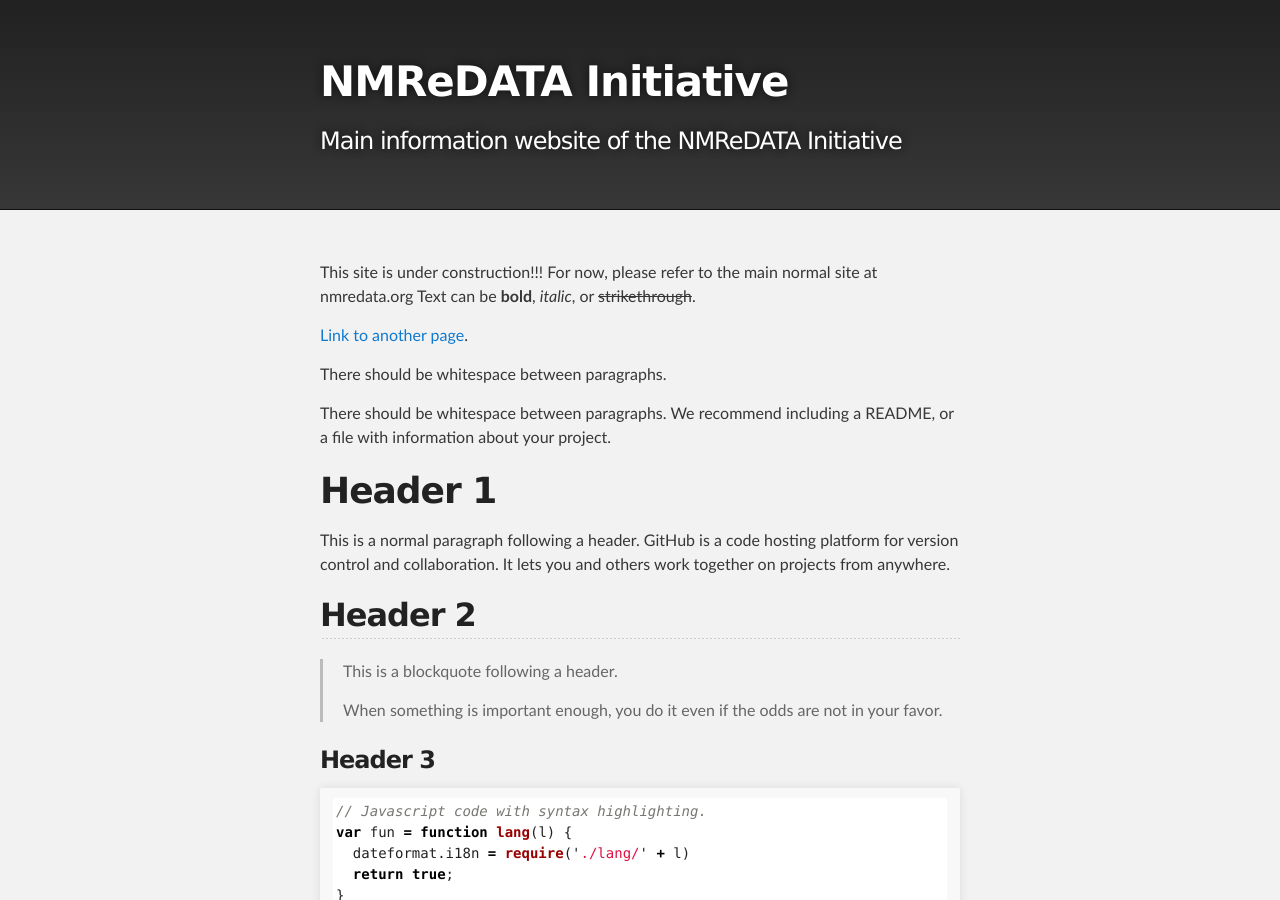
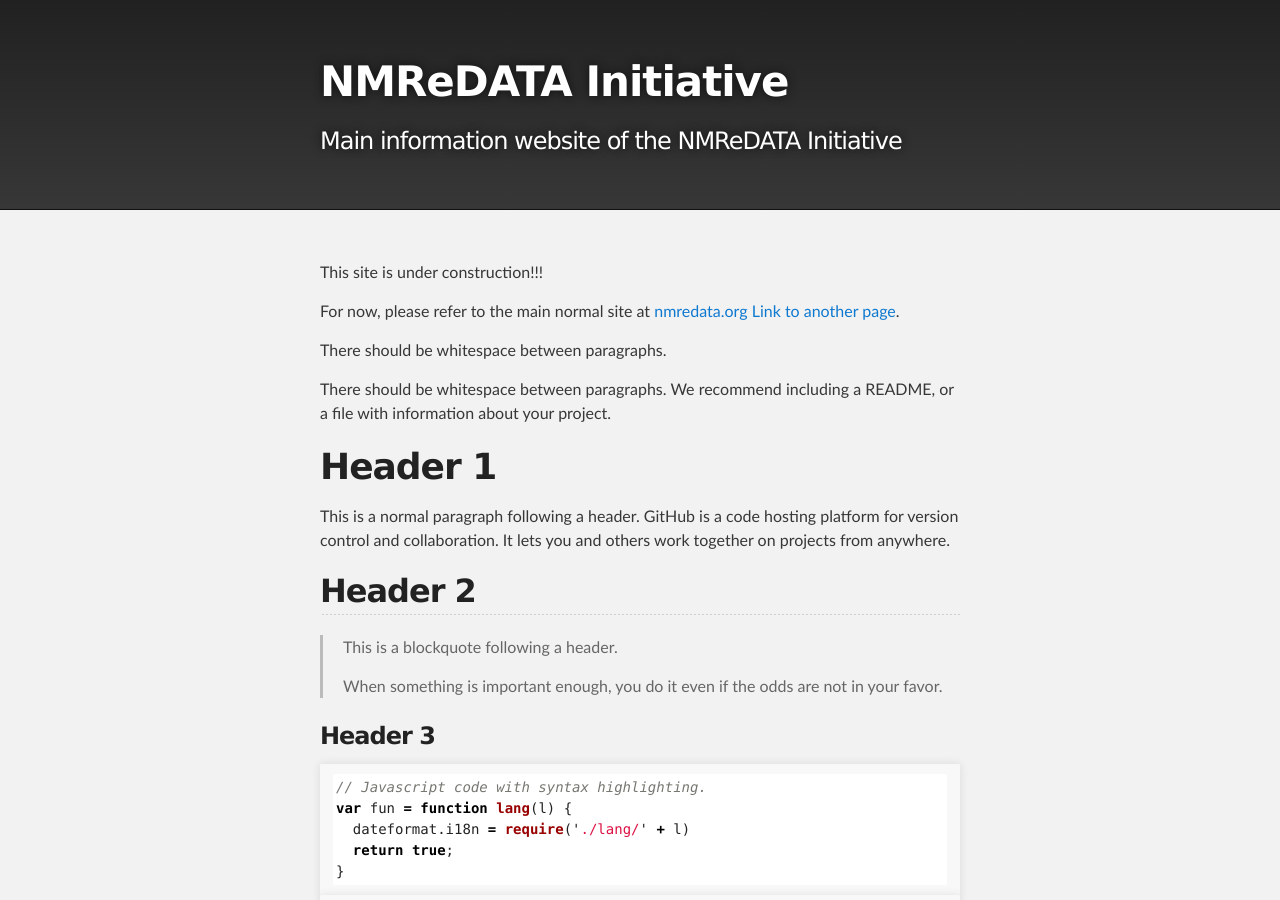
Before and after one commit to NMReDATAInitiative/NMReDATAInitiative.github.io, a Jekyll site: the page built from index.md, in a window 1280 px wide and 900 px high. Built offline with Jekyll 4.4.1, drawn with Linux system fonts in a browser that asks for light colours.

Commit message:
fixed link

```diff
--- a/index.md
+++ b/index.md
@@ -2,9 +2,8 @@
 layout: default
 ---
 This site is under construction!!!
-For now, please refer to the main normal site at nmredata.org
-Text can be **bold**, _italic_, or ~~strikethrough~~.
 
+For now, please refer to the main normal site at [nmredata.org](nmredata.org)
 [Link to another page](./another-page.html).
 
 There should be whitespace between paragraphs.
```
Also changed, not shown: 1 other file.
